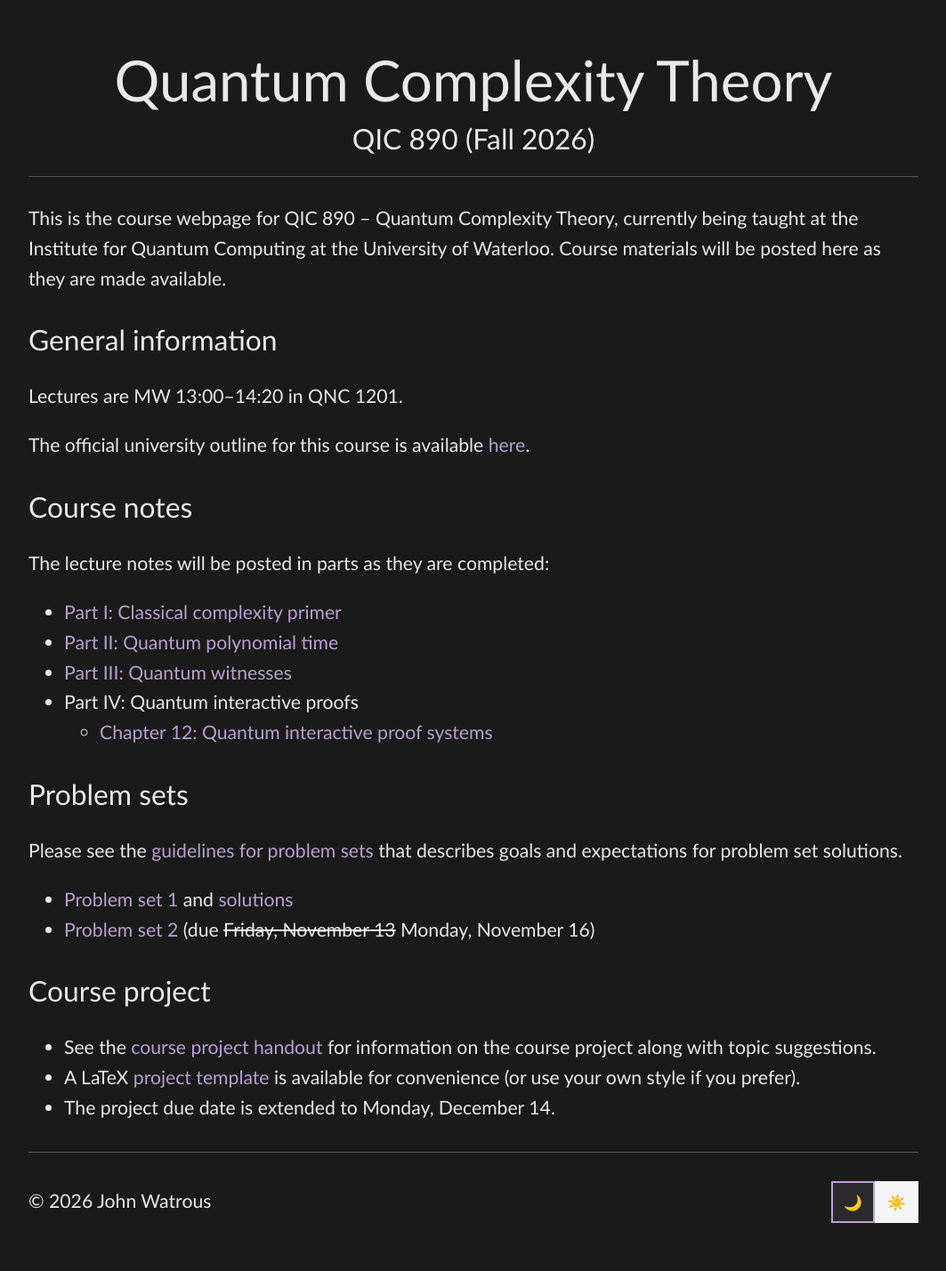
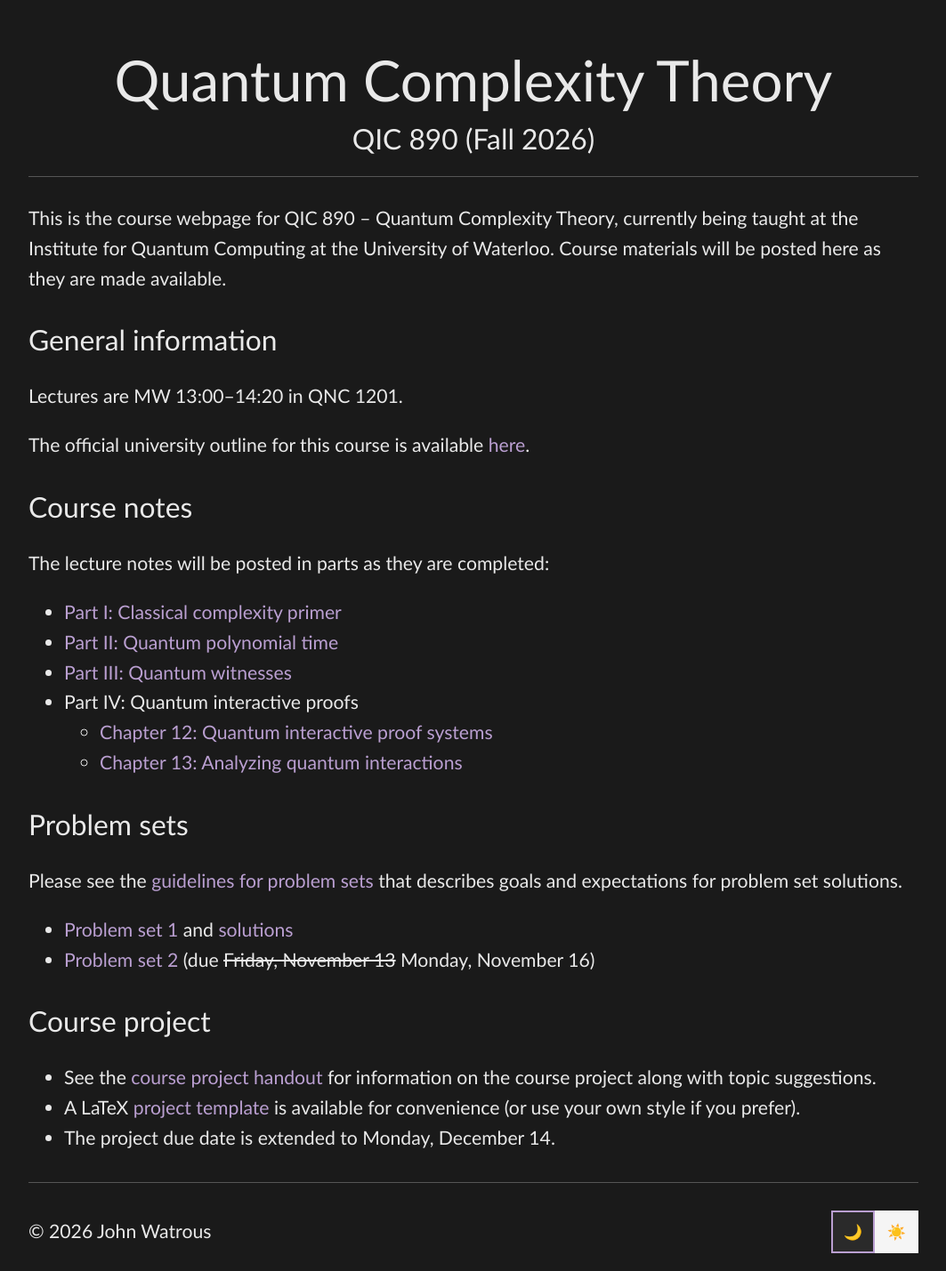
Before and after one commit to jhwatrous/jhwatrous.github.io, a Jekyll site: the page built from quantum-complexity.md, in a window 1280 px wide. Shown: the whole page at 89% size, without its empty margins (108-1171 px from the left). Built offline with Jekyll 4.4.1, drawn with Linux system fonts in a browser that asks for light colours; before the commit the page ends 1395 px from its top, so only the background shows below that.

Commit message:
Posted quantum complexity theory notes chapter 13.

```diff
--- a/quantum-complexity.md
+++ b/quantum-complexity.md
@@ -22,6 +22,7 @@ The lecture notes will be posted in parts as they are completed:
 - [Part III: Quantum witnesses]({{ '/quantum-complexity-part-3.pdf' | relative_url }})
 - Part IV: Quantum interactive proofs
   - [Chapter 12: Quantum interactive proof systems]({{ '/quantum-complexity-chapter-12.pdf' | relative_url }})
+  - [Chapter 13: Analyzing quantum interactions]({{ '/quantum-complexity-chapter-13.pdf' | relative_url }})
 
 ## Problem sets
 
```
Also changed, not shown: 2 other files.
